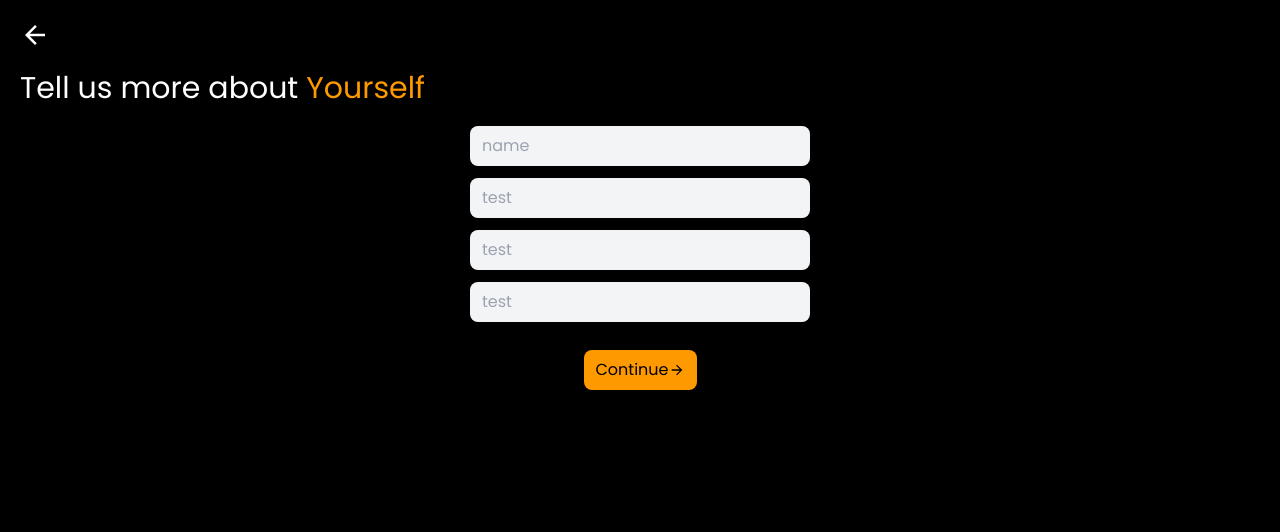
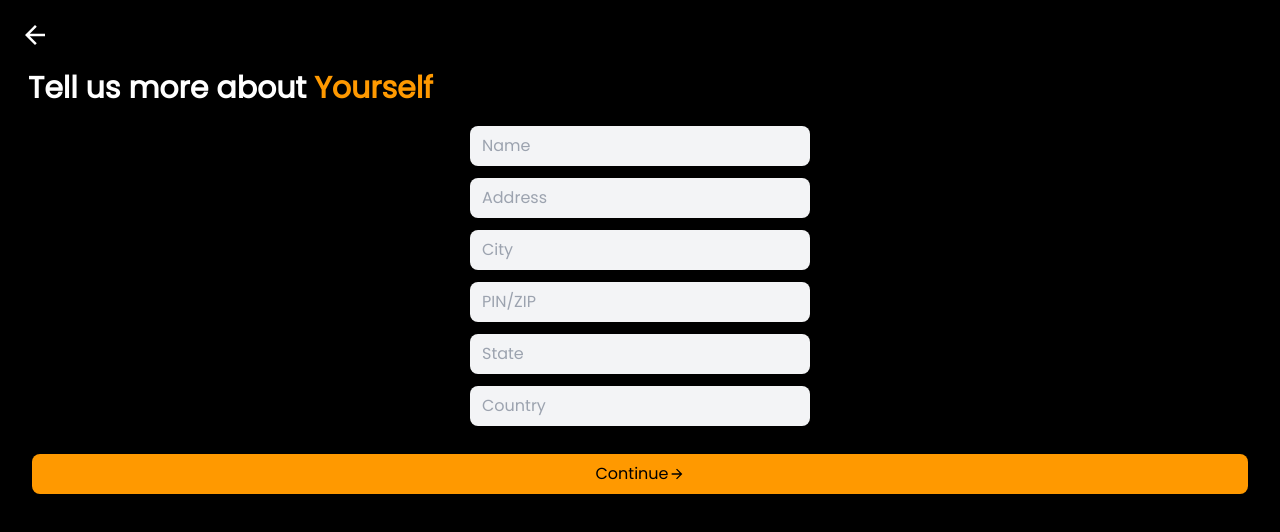
Before and after one commit to MuhammedJaseemVK/storio-frontend, a Next.js app in the folder storio1/: page /detailEntry in a window 1280 px wide. Shown: the top 532 px of the page. Built offline with nearby package versions, Linux system fonts and the light colour scheme.

Commit message:
updated detail

```diff
--- a/storio1/src/pages/detailEntry.js
+++ b/storio1/src/pages/detailEntry.js
@@ -1,4 +1,5 @@
 import React, {useState} from 'react'
+import { useRouter } from 'next/router'
 // import MdKeyboardBackspace from "react-icons/md";
 import { MdArrowBack } from "react-icons/md";
 import Input from '@/components/inputs/Input';
@@ -6,22 +7,36 @@ import Button from '@/components/inputs/Button';
 import Link from 'next/link'
 
 export default function detailEntry() {
+  const router = useRouter();
   const [name, setName] = useState("")
+  const [address, setAddress] = useState("")
+  const [city, setCity] = useState("")
+  const [pin, setPin] = useState("")
+  const [state, setState] = useState("")
+  const [country, setCountry] = useState("")
+
+
   function submitHandler(e) {
     e.preventDefault();
-    alert(name)
+    if(pin.length!=6){
+      alert("Pin value is incorrect")
+    }else{
+      router.push('/')
+    }
   }
 
   return (
     <div className='bg-black h-screen flex flex-col gap-5 p-5'>
       <MdArrowBack className='text-white text-3xl' />
-      <div className='text-white text-3xl '>Tell us more about <span className='text-[#ff9900]'>Yourself</span></div>
+      <div className='text-white text-3xl font-semibold px-2 '>Tell us more about <span className='text-[#ff9900]'>Yourself</span></div>
       <form onSubmit={submitHandler} className='flex flex-col gap-3 w-full items-center px-3'>
-        <Input placeholder="name" type="text" required={true} value={name} onChange={e=>setName(e.target.value)} />
-        <Input placeholder="test" type="text" required={true} />
-        <Input placeholder="test" type="text" required={true} />
-        <Input placeholder="test" type="text" required={true} />
-        <Link href="/"><Button text='Continue'/></Link>
+        <Input placeholder="Name" type="text" required={true} value={name} onChange={e=>setName(e.target.value)} />
+        <Input placeholder="Address" type="text" required={true} value={address} onChange={e=>setAddress(e.target.value)} />
+        <Input placeholder="City" type="text" required={true} value={city} onChange={e=>setCity(e.target.value)}/>
+        <Input placeholder="PIN/ZIP" type="number" required={true} value={pin} onChange={e=>setPin(e.target.value)}/>
+        <Input placeholder="State" type="text" required={true} value={state} onChange={e=>setState(e.target.value)} />
+        <Input placeholder="Country" type="text" required={true} value={country} onChange={e=>setCountry(e.target.value)}/>
+        <Button text='Continue'/>
 
       </form>
     </div>
```
Also changed, not shown: 1 other file (tests, documents, lock files or other folders).
